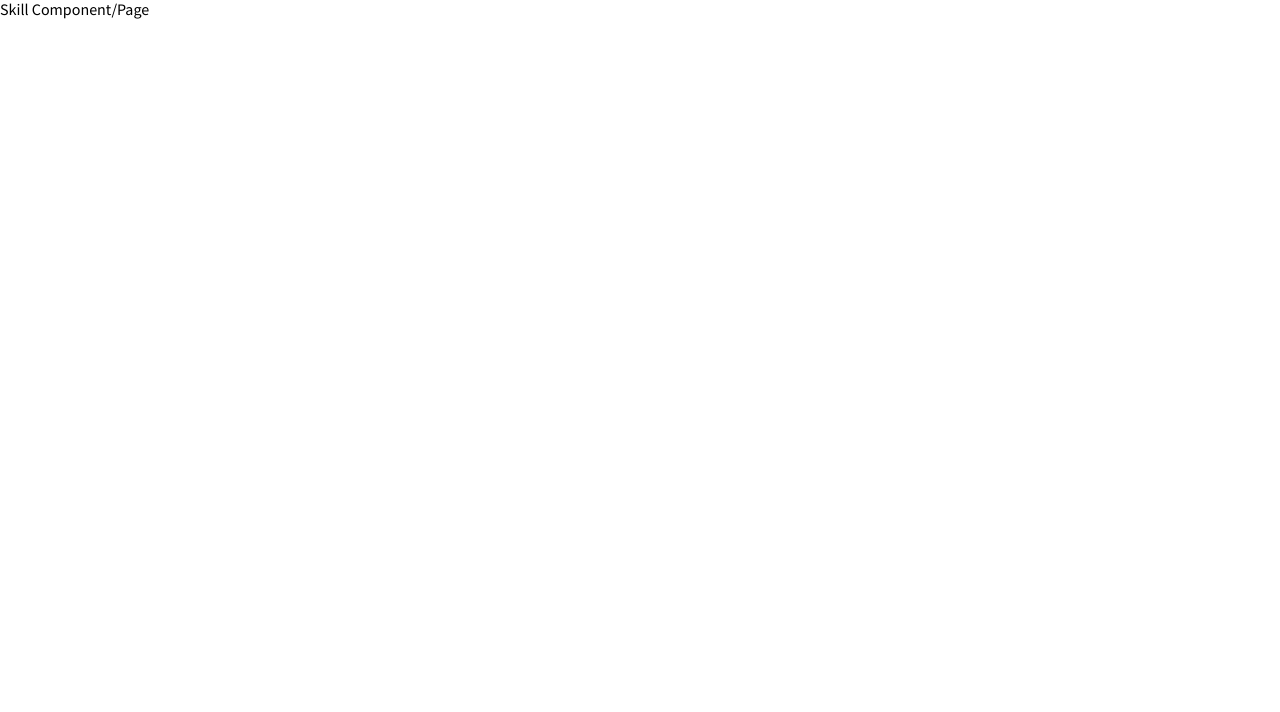
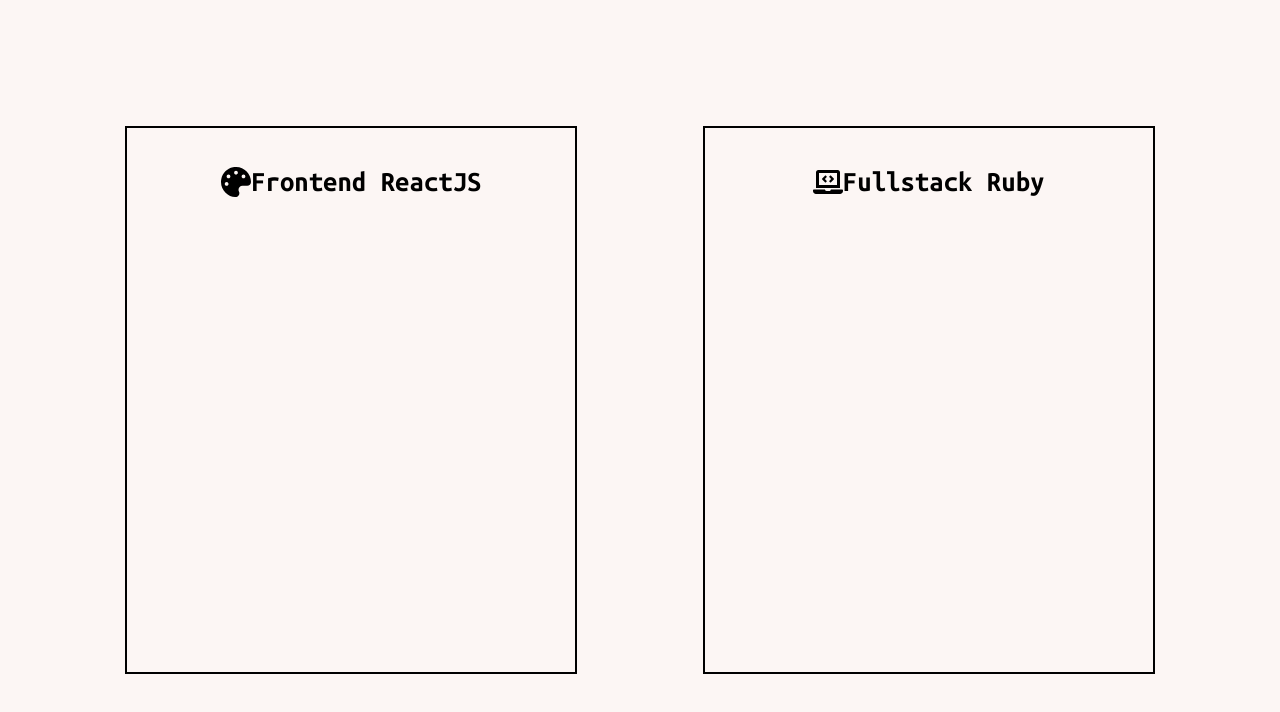
Before and after one commit to HaryRabarijoely/portfolio, a React (Create React App) app: page /skill in a window 1280 px wide. Shown: the top 712 px of the page. Built offline with nearby package versions, Linux system fonts and the light colour scheme.

Commit message:
adding essential skills

```diff
--- a/src/components/AllSvgs.jsx
+++ b/src/components/AllSvgs.jsx
@@ -195,3 +195,23 @@
     )
 
   }
+
+  export const ReactIcon = (props) => {
+    return (
+      <svg
+        aria-hidden="true"
+        data-prefix="fas"
+        data-icon="react"
+        className="prefix__svg-inline--fa prefix__fa-react prefix__fa-w-16"
+        xmlns="http://www.w3.org/2000/svg"
+        viewBox="0 0 512 512"
+        {...props}
+      >
+        <path
+          fill={props.fill}
+          d="M204.3 5C104.9 24.4 24.8 104.3 5.2 203.4c-37 187 131.7 326.4 258.8 306.7 41.2-6.4 61.4-54.6 42.5-91.7-23.1-45.4 9.9-98.4 60.9-98.4h79.7c35.8 0 64.8-29.6 64.9-65.3C511.5 97.1 368.1-26.9 204.3 5zM96 320c-17.7 0-32-14.3-32-32s14.3-32 32-32 32 14.3 32 32-14.3 32-32 32zm32-128c-17.7 0-32-14.3-32-32s14.3-32 32-32 32 14.3 32 32-14.3 32-32 32zm128-64c-17.7 0-32-14.3-32-32s14.3-32 32-32 32 14.3 32 32-14.3 32-32 32zm128 64c-17.7 0-32-14.3-32-32s14.3-32 32-32 32 14.3 32 32-14.3 32-32 32z"
+        />
+      </svg>
+    )
+
+  }
--- a/src/pages/Skill/index.jsx
+++ b/src/pages/Skill/index.jsx
@@ -1,10 +1,60 @@
 import React from 'react';
+import { ThemeProvider } from 'styled-components';
+import styled from 'styled-components';
+import {LightTheme} from '../../components/Themes';
+import { Develope, ReactIcon } from '../../components/AllSvgs';
+
+
+const Box = styled.div`
+    background-color: ${props => props.theme.body};
+    width: 100vw;
+    height: 100vh;
+    position: relative;
+    display: flex;
+    justify-content: space-evenly;
+    align-items: center;
+`
+
+const Main = styled.div`
+    border: 2px solid ${props => props.theme.text};
+    color: ${props => props.theme.text};
+    background-color: ${props => props.theme.body};
+    padding: 2rem;
+    width: 30vw;
+    height: 60vh;
+    z-index: 3;
+    line-height: 1.5;
+
+    font-family: 'Ubuntu Mono', monospace;
+    display: flex;
+    flex-direction: column;
+    justify-content: space-between;
+`
+
+const Title = styled.h2`
+    display: flex;
+    justify-content: center;
+    align-items: center;
+    font-size: calc(1em + 1vw);
+`
 
 const Skill= () => {
     return (
-        <div>
-            Skill Component/Page
-        </div>
+        <ThemeProvider theme={LightTheme}>
+            <Box>
+                <Main>
+                    <Title>
+                        <ReactIcon width={30} height={30} /> Frontend ReactJS
+                    </Title>
+                </Main>
+                <Main>
+                    <Title>
+                        <Develope width={30} height={30} /> Fullstack Ruby
+                    </Title>
+                </Main>
+            </Box>
+        </ThemeProvider>
+
     );
 };
 
```
Also changed, not shown: src/assets/svg/diamond.svg (added).
